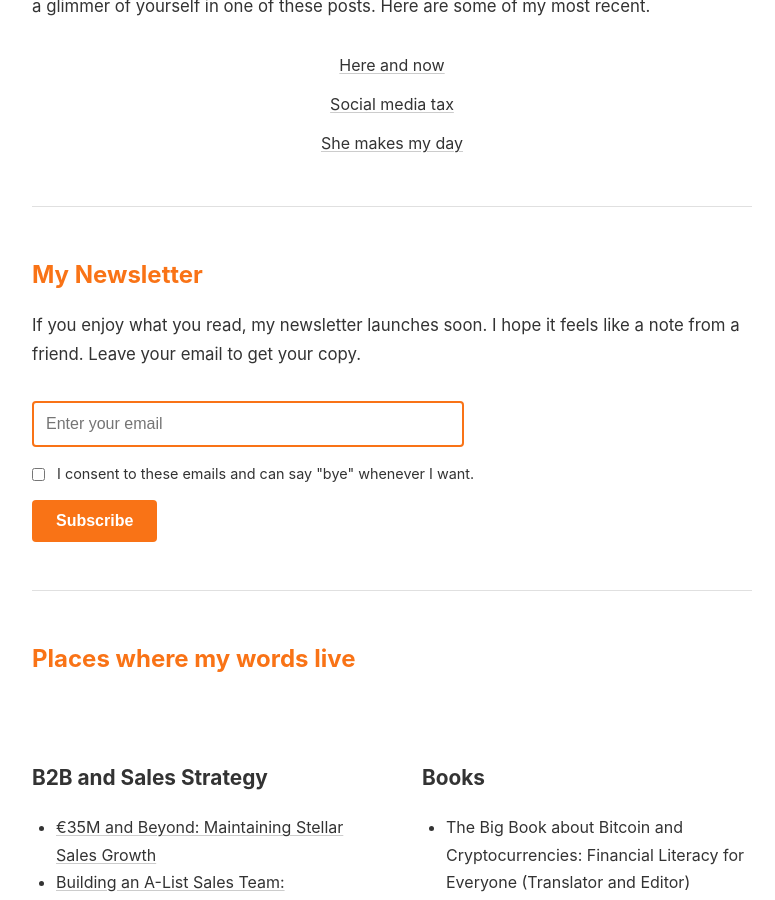
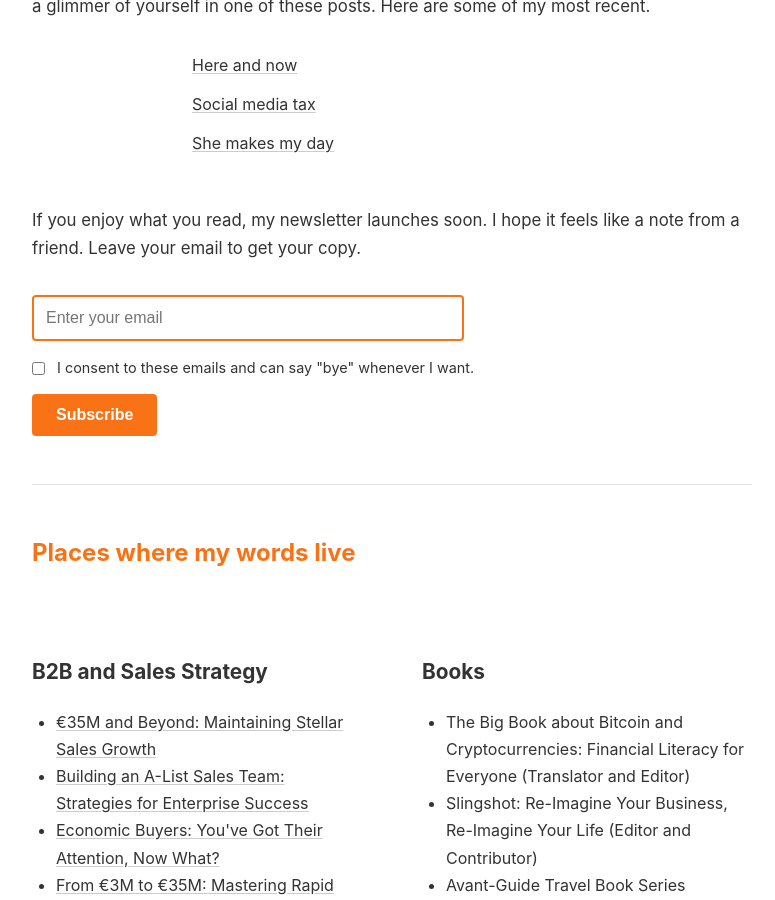
Before and after one commit to westleyovercash/westleyovercash.github.io, a Jekyll site: the page built from index.md, in a window 1280 px wide and 900 px high, scrolled down 862 px. Shown: the whole window, without its empty margins (248-1023 px from the left). Built offline with Jekyll 4.4.1, drawn with Linux system fonts in a browser that asks for light colours.

Commit message:
Update index.md

```diff
--- a/index.md
+++ b/index.md
@@ -22,19 +22,15 @@
 
 <h2>On Noticing Things</h2>
 
-<p><strong>On Noticing Things</strong> is my daily blog. Observations that lead somewhere. You might catch a glimmer of yourself in one of these posts. Here are some of my most recent.</p>
+<p><strong><a href="/blog">On Noticing Things</a></strong> is my daily blog. Observations that lead somewhere. You might catch a glimmer of yourself in one of these posts. Here are some of my most recent.</p>
 
-<ul style="list-style: none; padding: 0; text-align: center; margin: 2rem 0;">
+<ul style="list-style: none; padding: 0; margin: 2rem auto; max-width: 400px;">
 {% for post in site.posts limit:3 %}
-  <li style="margin-bottom: 0.75rem;"><a href="{{ post.url }}">{{ post.title }}</a></li>
+  <li style="margin-bottom: 0.75rem; text-align: left;"><a href="{{ post.url }}">{{ post.title }}</a></li>
 {% endfor %}
 </ul>
 
-<hr style="border: none; border-top: 1px solid #e0e0e0; margin: 3rem 0;">
-
-<h2>My Newsletter</h2>
-
-<p>If you enjoy what you read, my newsletter launches soon. I hope it feels like a note from a friend. Leave your email to get your copy.</p>
+<p style="margin-top: 3rem;">If you enjoy what you read, my newsletter launches soon. I hope it feels like a note from a friend. Leave your email to get your copy.</p>
 
 <form action="https://buttondown.email/api/emails/embed-subscribe/westley" method="post" target="popupwindow" style="margin: 2rem 0;">
   <input type="email" name="email" placeholder="Enter your email" required style="display: block; margin-bottom: 1rem;">
```
